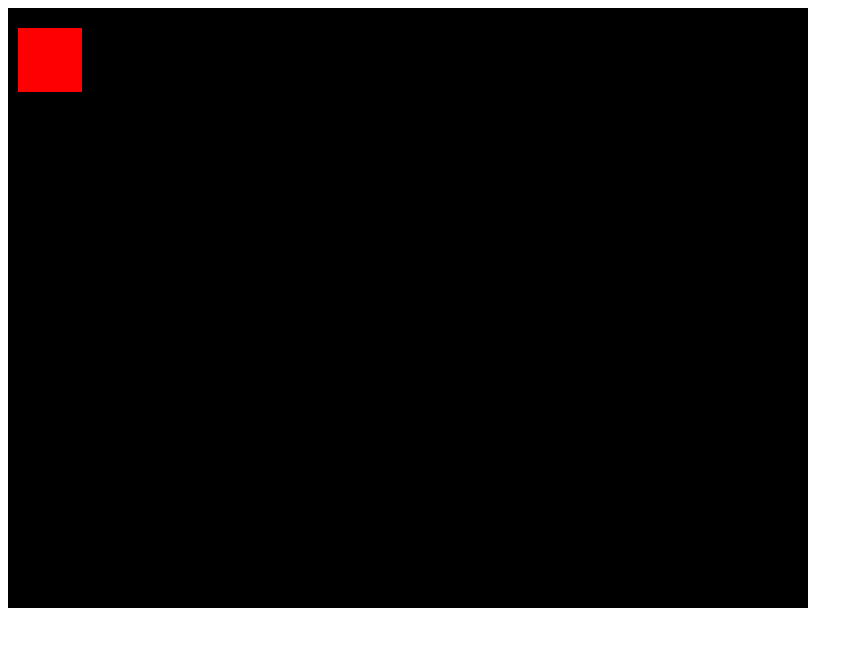
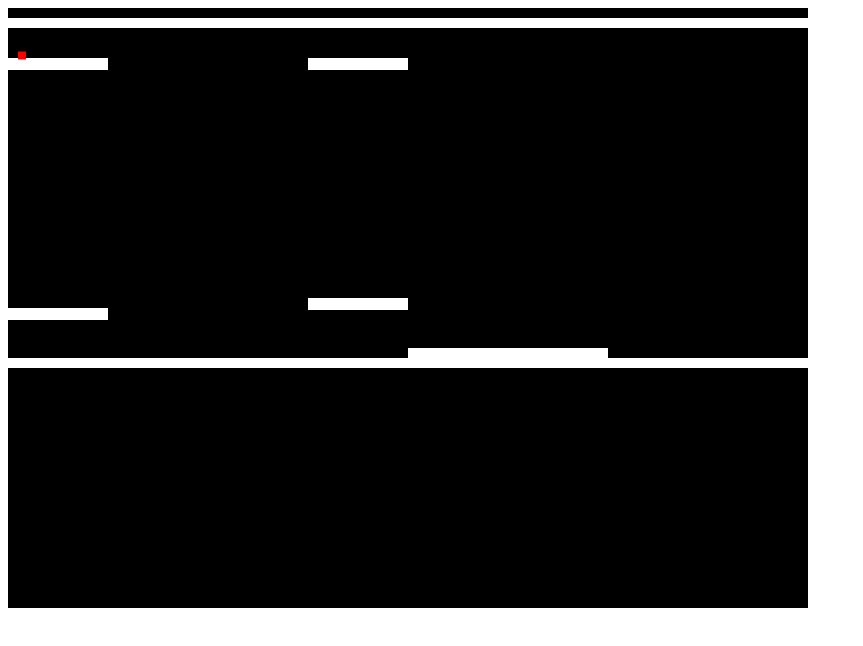
Before and after one commit to silviolucenajunior/js13k2015, a plain HTML site: page index.html in a window 1280 px wide. Shown: the whole page, without its empty margins (0-863 px from the left). Drawn offline with Linux system fonts and the light colour scheme.

Commit message:
Some updates

```diff
--- a/index.html
+++ b/index.html
@@ -11,7 +11,9 @@
          var requestAnimationFrame = window.requestAnimationFrame || window.mozRequestAnimationFrame || window.webkitRequestAnimationFrame || window.mozRequestAnimationFrame;
          window.requestAnimationFrame = requestAnimationFrame;
       </script>
+      <script type='text/javascript' src='js/util.js'></script>
       <script type='text/javascript' src='js/player.js'></script>
+      <script type='text/javascript' src='js/stageDemo.js'></script>
       <script type='text/javascript' src='js/main.js'></script>
    </body>
 </html>
--- a/js/main.js
+++ b/js/main.js
@@ -1,8 +1,10 @@
 (function () {
    function Main(){
       this.player = null;
+      this.currentStage = null;
       this.canvas = null;
       this.context = null;
+      window.reversed = 1;
    }
 
    Main.prototype.update = function () {
@@ -10,6 +12,30 @@
       this.context.clearRect(0, 0, 800, 600);
       this.context.fillStyle = 'black';
       this.context.fillRect(0, 0, 800, 600);
+
+      if (this.currentStage) {
+         this.currentStage.render(this.context);
+      }
+
+      //check for collisions of stage platfforms and player
+      this.player.grounded = false;
+      this.player.collision.horizontal = null;
+      for (var i = 0, count = this.currentStage.platforms.length; i < count; i++) {
+         var dir = checkCollision(this.player, this.currentStage.platforms[i]);
+
+           if (dir === "l" || dir === "r") {
+               this.player.speed.horizontal = 0;
+               this.player.collision.horizontal = dir;
+               this.player.jumping = false;
+           } else if (dir === "b") {
+               this.player.grounded = true;
+               this.player.jumping = false;
+           } else if (dir === "t") {
+               this.player.speed.vertical *= -1;
+           }
+
+      }
+
       if (this.player) {
          this.player.update();
          this.player.render(this.context);
@@ -21,6 +47,7 @@
 
    Main.prototype.init = function () {
       this.player = new Player();
+      this.currentStage = new StageDemo();
 
       //Init Canvas and Context properties of main object of game
       this.canvas = document.querySelector('#game-canvas');
--- a/js/player.js
+++ b/js/player.js
@@ -1,13 +1,24 @@
 (function () {
    function Player () {
       var self = this;
+      this.jumping = false;
+      this.grounded = false;
+      this.gravity = 0.3;
+      this.reversed = 1;
       this.position = {
          x: 10,
-         y: 20
+         y: 30
       };
       this.dimensions = {
-         width: 64,
-         height: 64
+         width: 8,
+         height: 8
+      };
+      this.speed = {
+         vertical: 0,
+         horizontal: 0
+      };
+      this.collision = {
+         horizontal: null
       };
       this.keys = [];
 
@@ -31,13 +42,43 @@
 
 
    Player.prototype.update = function () {
+      this.speed.horizontal = 0;
+
+      if (this.keys[38]) {
+         if (!this.jumping){
+            this.jumping = true;
+            this.grounded = false;
+            this.speed.vertical = -6 * window.reversed;
+         }
+      }
+
+      if (this.keys[32]) {
+         window.reversed = -1;
+      } else {
+         window.reversed = 1;
+      }
+
       if (this.keys[39] === true) {
-         this.position.x += 5;
+         if (this.collision.horizontal !== "r") {
+            this.speed.horizontal = 5 * window.reversed;
+         }
       }
 
       if (this.keys[37] === true) {
-         this.position.x -= 5;
+         if (this.collision.horizontal !== "l") {
+            this.speed.horizontal = -5 * window.reversed;
+         }
+
       }
+
+      this.speed.vertical += (this.gravity * window.reversed); // Gravity;
+
+      if (this.grounded) {
+         this.speed.vertical = 0;
+      }
+
+      this.position.y += this.speed.vertical;
+      this.position.x += this.speed.horizontal;
    };
 
    Player.prototype.render = function (context) {
--- /dev/null
+++ b/js/stageDemo.js
@@ -0,0 +1,91 @@
+function StageDemo () {
+	this.platforms = [];
+	this.switchs = [];
+	this.enemys = [];
+	this.exitDoor = null;
+	this.init();
+}
+
+StageDemo.prototype.init = function init() {
+	this.platforms.push({
+		position: {
+			x: 0,
+			y: 300
+		},
+		dimensions: {
+			width: 100,
+			height: 12
+		}
+	});
+	this.platforms.push({
+		position: {
+			x: 300,
+			y: 290
+		},
+		dimensions: {
+			width: 100,
+			height: 12
+		}
+	});
+
+    this.platforms.push({
+		position: {
+			x: 0,
+			y: 50
+		},
+		dimensions: {
+			width: 100,
+			height: 12
+		}
+	});
+	this.platforms.push({
+		position: {
+			x: 300,
+			y: 50
+		},
+		dimensions: {
+			width: 100,
+			height: 12
+		}
+	});
+
+	this.platforms.push({
+		position: {
+			x: 0,
+			y: 350
+		},
+		dimensions: {
+			width: 800,
+			height: 10
+		}
+	});
+
+    this.platforms.push({
+		position: {
+			x: 0,
+			y: 10
+		},
+		dimensions: {
+			width: 800,
+			height: 10
+		}
+	});
+
+	this.platforms.push({
+		position: {
+			x: 400,
+			y: 340
+		},
+		dimensions: {
+			width: 200,
+			height: 10
+		}
+	});
+};
+
+StageDemo.prototype.render = function (context) {
+	context.fillStyle = 'white';
+	for (var i = 0, count = this.platforms.length; i < count; i++) {
+       context.fillRect(this.platforms[i].position.x, this.platforms[i].position.y, this.platforms[i].dimensions.width, this.platforms[i].dimensions.height);
+	}
+}
--- /dev/null
+++ b/js/util.js
@@ -0,0 +1,44 @@
+function checkCollision (objectA, objectB) {
+    var collisionX = (objectA.position.x + (objectA.dimensions.width * 0.5) ) - (objectB.position.x + (objectB.dimensions.width * 0.5));
+    var collisionY = (objectA.position.y + (objectA.dimensions.height * 0.5) ) - (objectB.position.y + (objectB.dimensions.height * 0.5));
+    var hWidths = (objectA.dimensions.width * 0.5) + (objectB.dimensions.width * 0.5);
+    var hHeights = (objectA.dimensions.height * 0.5) + (objectB.dimensions.height * 0.5);
+    var colDir = null;
+
+    console.log(collisionX + "<>" + collisionY + "[][]" + hWidths + "||" + hHeights);
+
+    if (Math.abs(collisionX) < hWidths && Math.abs(collisionY) < hHeights) {
+    	console.log("Have collision");
+    	var oX = hWidths - Math.abs(collisionX),
+        oY = hHeights - Math.abs(collisionY);
+
+        if (oX >= oY) {
+            if (collisionY > 0) {
+            	if (window.reversed === 1){
+                   colDir = "t";
+                //   objectA.position.y += collisionY;
+                } else {
+                	colDir = "b";
+                //    objectA.position.y -= collisionY;
+                }
+            } else {
+            	if (window.reversed === 1){
+                   colDir = "b";
+                //   objectA.position.y -= collisionY + 10;
+                } else {
+                   colDir = "t";
+                //   objectA.position.y += collisionY + 13;
+                }
+            }
+        } else {
+            if (collisionX > 0) {
+                colDir = "l";
+              //  objectA.position.x += oX;
+            } else {
+                colDir = "r";
+               // objectA.position.x -= oX;
+            }
+        }
+    }
+    return colDir;
+}
```
